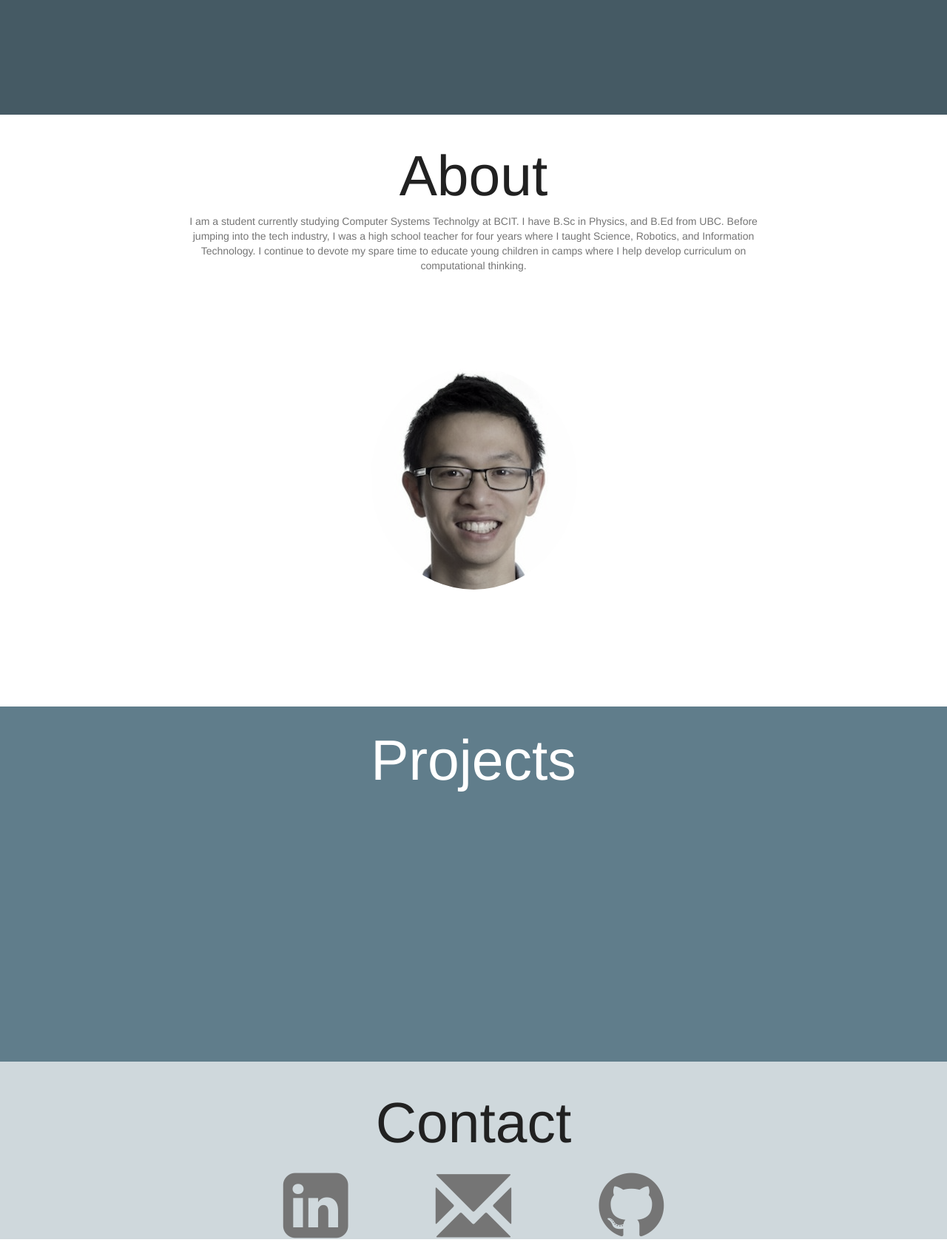
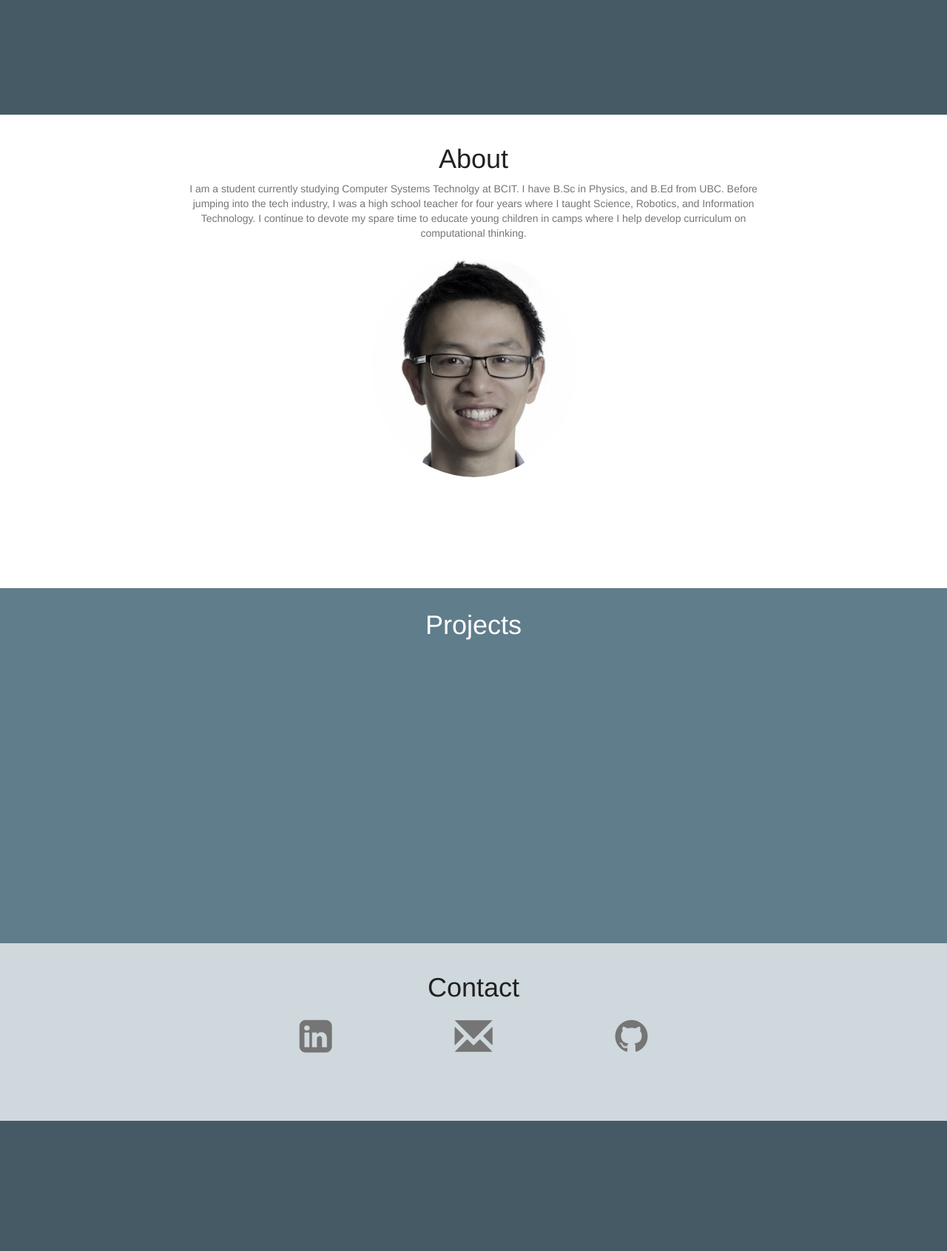
Before and after one commit to hchho/henryho.github.io, a PHP site: page / in a window 1280 px wide. Shown: the part 645-2336 px from the top of the page at 74% size. After the commit the page ends 2160 px from the top, so only its background shows below. Run offline with PHP 8.4, Linux system fonts and the light colour scheme.

Commit message:
Changed height and font size

```diff
--- a/css/custom.css
+++ b/css/custom.css
@@ -5,13 +5,17 @@ body, html, main {
 }
 
 div {
-    min-height: 100%;
+/*    min-height: 100%;*/
     padding-top: 10px;
     padding-bottom: 10px;
 }
 
-#first, #second {
+#first  {
     min-height: 100%;
+}
+
+#second {
+    min-height: 80%;
 }
 
 #third {
@@ -32,7 +36,7 @@ h1, h4 {
     text-align: center;
 }
 
-h1 {
+#title h1 {
     font-size: 6vw;
 }
 
@@ -49,8 +53,7 @@ p {
 
 img#profile {
     display: block;
-/*    margin: auto;*/
-    margin-top: 10%;
+    padding: 20px;
     margin-left: auto;
     margin-right: auto;
 /*    height: 100%;*/
@@ -85,11 +88,9 @@ img#profile {
 }
 
 .cd-fixed-bg.cd-bg-1 {
-    /*    background-image: url("../images/bg.jpeg");*/
     background-color: #455A64;
 }
 .cd-fixed-bg.cd-bg-2 {
-    /*    background-image: url("../images/bg2.jpg");*/
     background-color: #607D8B;
     color: white;
 }
@@ -101,7 +102,6 @@ img#profile {
 }
 
 .cd-scrolling-bg {
-    /*    min-height: 100%;*/
 }
 
 .cd-color-1 {
@@ -126,7 +126,7 @@ img#profile {
  }
 
 #contact a {
-    font-size: 8vw;
+    font-size: 4vw;
     color: #757575;
 }
 
```
